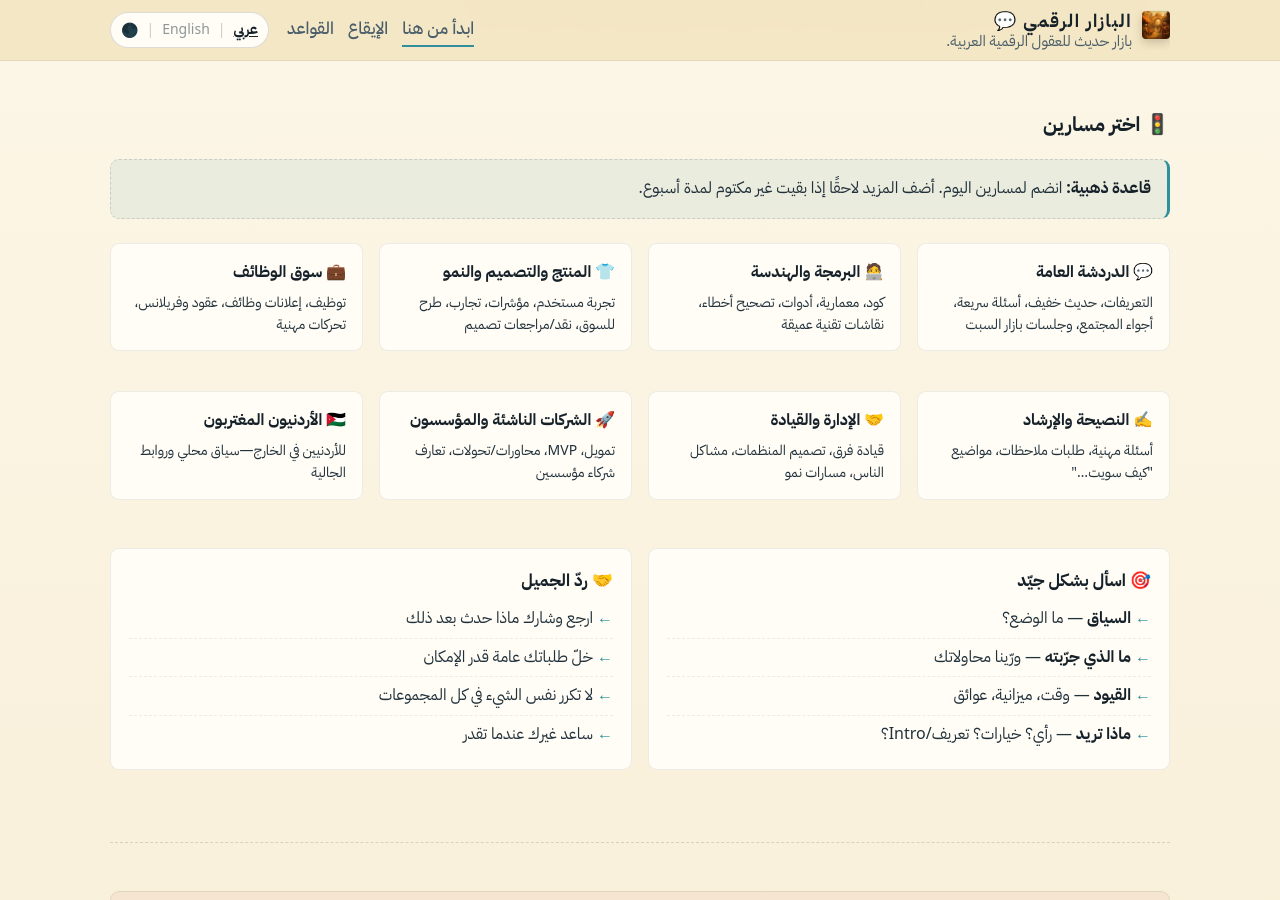
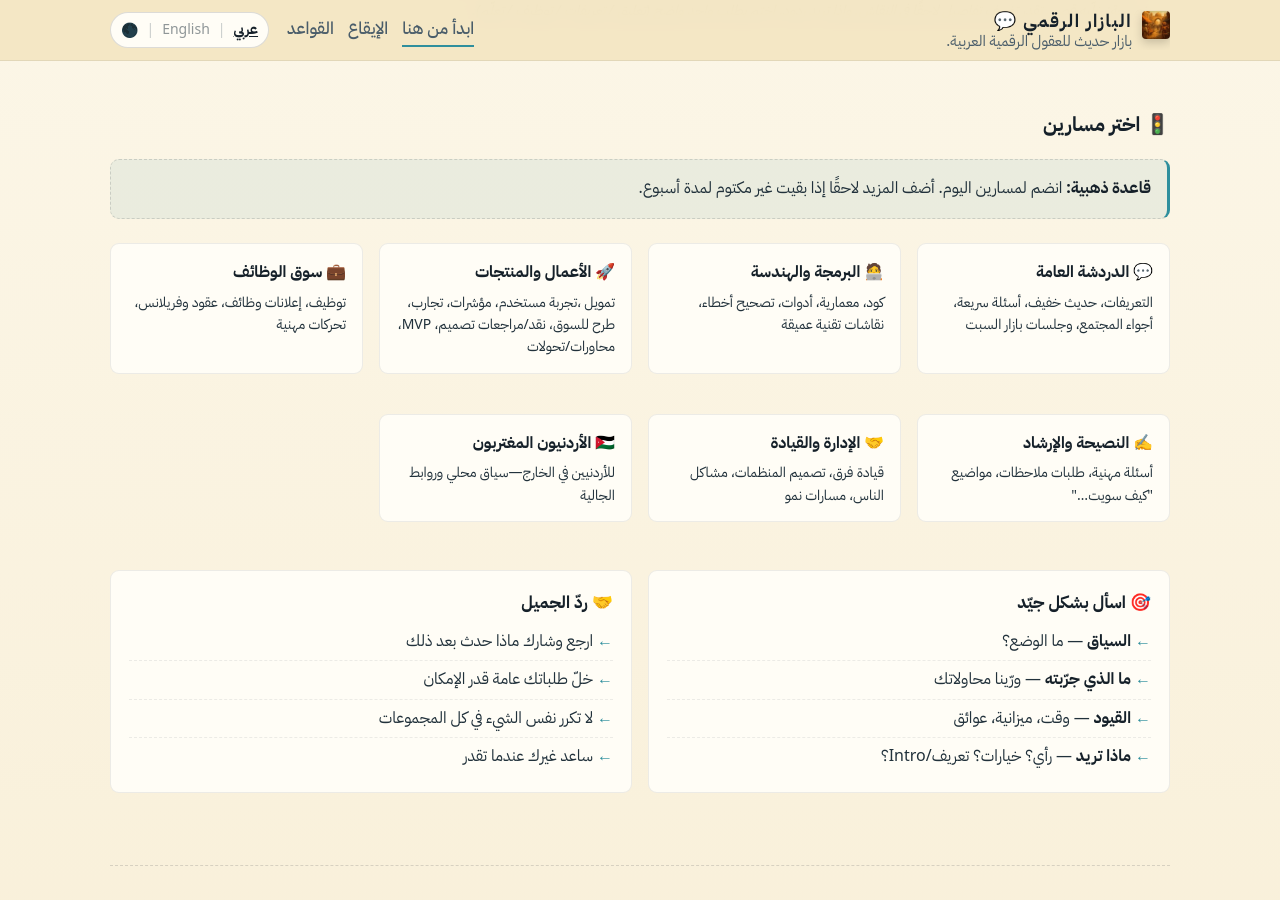
Before and after one commit to DigitalBazaarHub/digitalbazaarhub.github.io, a Jekyll site: the page built from pages/ar/start-here/index.html, in a window 1280 px wide and 900 px high, scrolled down 1111 px. Built offline with Jekyll 4.4.1, drawn with Linux system fonts in a browser that asks for light colours.

Commit message:
Update start-here page.

```diff
--- a/_data/pages/start-here.yml
+++ b/_data/pages/start-here.yml
@@ -110,11 +110,11 @@ lanes:
         en: "Code, architecture, tools, debugging, tech deep-dives"
         ar: "كود، معمارية، أدوات، تصحيح أخطاء، نقاشات تقنية عميقة"
     - name:
-        en: "👕 Product, Design & Growth"
-        ar: "👕 المنتج والتصميم والنمو"
+        en: "🚀 Business & Product"
+        ar: "🚀 الأعمال والمنتجات"
       description:
-        en: "UX, metrics, experiments, go-to-market, design critiques"
-        ar: "تجربة مستخدم، مؤشرات، تجارب، طرح للسوق، نقد/مراجعات تصميم"
+        en: "Fundraising, MVPs, pivots, UX, metrics, experiments, go-to-market, design critiques"
+        ar: "تمويل ،تجربة مستخدم، مؤشرات، تجارب، طرح للسوق، نقد/مراجعات تصميم، MVP، محاورات/تحولات"
     - name:
         en: "💼 Jobs Market"
         ar: "💼 سوق الوظائف"
@@ -133,12 +133,6 @@ lanes:
       description:
         en: "Leading teams, org design, people problems, growth paths"
         ar: "قيادة فرق، تصميم المنظمات، مشاكل الناس، مسارات نمو"
-    - name:
-        en: "🚀 Startups & Founders"
-        ar: "🚀 الشركات الناشئة والمؤسسون"
-      description:
-        en: "Fundraising, MVPs, pivots, co-founder matching"
-        ar: "تمويل، MVP، محاورات/تحولات، تعارف شركاء مؤسسين"
     - name:
         en: "🇯🇴 Jordanian Expats"
         ar: "🇯🇴 الأردنيون المغتربون"
```
